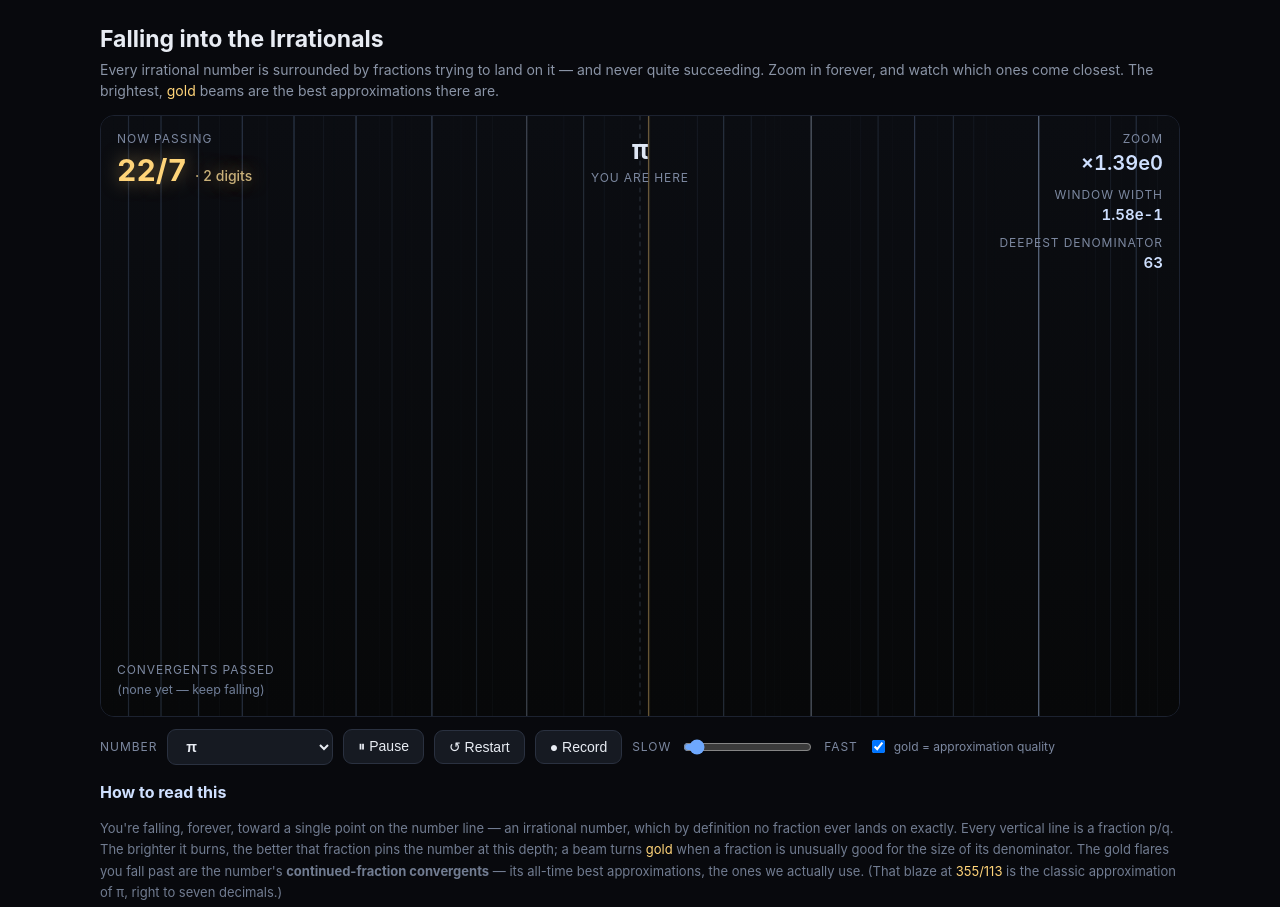
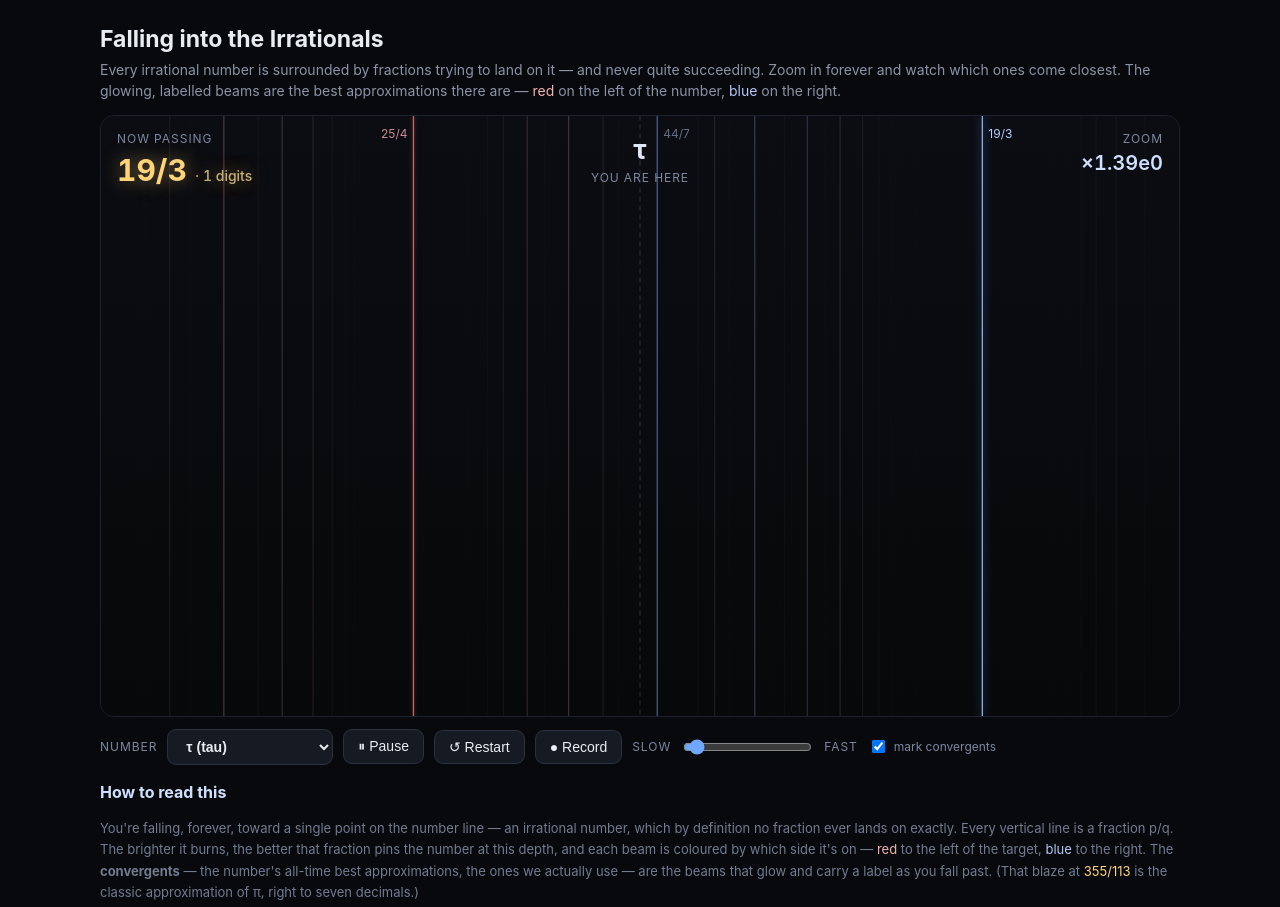
Before and after one commit to mazerakham/falling-into-irrationals, a plain HTML site: page index.html in a window 1280 px wide. Shown: the top 907 px of the page. Drawn offline with Linux system fonts and the light colour scheme; animation ran at ten frames a second.

Commit message:
Update: τ default, red/blue side-coloured glowing convergents with outward labels, edge fade-out, VP9 25Mbps recorder
Co-Authored-By: Claude Opus 4.8 (1M context) <noreply@anthropic.com>

```diff
--- a/index.html
+++ b/index.html
@@ -38,7 +38,7 @@
 <body>
 <div class="wrap">
   <h1>Falling into the Irrationals</h1>
-  <p class="sub">Every irrational number is surrounded by fractions trying to land on it — and never quite succeeding. Zoom in forever, and watch which ones come closest. The brightest, <span class="k">gold</span> beams are the best approximations there are.</p>
+  <p class="sub">Every irrational number is surrounded by fractions trying to land on it — and never quite succeeding. Zoom in forever and watch which ones come closest. The glowing, labelled beams are the best approximations there are — <span style="color:#f2b2b4">red</span> on the left of the number, <span style="color:#b4c7f6">blue</span> on the right.</p>
 
   <div class="stage">
     <canvas id="c"></canvas>
@@ -49,12 +49,6 @@
     <div class="hud target"><div class="sym" id="sym">π</div><div class="lab">you are here</div></div>
     <div class="hud tr">
       <div class="lab">zoom</div><div class="big" id="zoom">×1</div>
-      <div class="lab" style="margin-top:8px">window width</div><div class="big" id="ww" style="font-size:15px">—</div>
-      <div class="lab" style="margin-top:8px">deepest denominator</div><div class="big" id="qmax" style="font-size:15px">—</div>
-    </div>
-    <div class="hud bl">
-      <div class="lab">convergents passed</div>
-      <div class="passed" id="passed">—</div>
     </div>
   </div>
 
@@ -67,22 +61,24 @@
     <span class="lab">slow</span>
     <input id="speed" type="range" min="0.01" max="1.0" step="0.005" value="0.06" />
     <span class="lab">fast</span>
-    <label class="lab" style="display:flex;gap:6px;align-items:center;text-transform:none;letter-spacing:0;cursor:pointer"><input type="checkbox" id="hl" checked> gold = approximation quality</label>
+    <label class="lab" style="display:flex;gap:6px;align-items:center;text-transform:none;letter-spacing:0;cursor:pointer"><input type="checkbox" id="hl" checked> mark convergents</label>
   </div>
 
   <div class="note">
     <h3 style="color:#cfe0ff;font-size:16px;margin:0 0 6px">How to read this</h3>
-    <p>You're falling, forever, toward a single point on the number line — an irrational number, which by definition no fraction ever lands on exactly. Every vertical line is a fraction p/q. The brighter it burns, the better that fraction pins the number at this depth; a beam turns <span class="k">gold</span> when a fraction is unusually good for the size of its denominator. The gold flares you fall past are the number's <b>continued-fraction convergents</b> — its all-time best approximations, the ones we actually use. (That blaze at <span class="k">355/113</span> is the classic approximation of π, right to seven decimals.)</p>
+    <p>You're falling, forever, toward a single point on the number line — an irrational number, which by definition no fraction ever lands on exactly. Every vertical line is a fraction p/q. The brighter it burns, the better that fraction pins the number at this depth, and each beam is coloured by which side it's on — <span style="color:#f2b2b4">red</span> to the left of the target, <span style="color:#b4c7f6">blue</span> to the right. The <b>convergents</b> — the number's all-time best approximations, the ones we actually use — are the beams that glow and carry a label as you fall past. (That blaze at <span class="k">355/113</span> is the classic approximation of π, right to seven decimals.)</p>
     <p><b>Watch them alternate.</b> The convergents always straddle the target — one just above, the next just below, each closer than the last, never two in a row on the same side. The dim ladders between flares are the near-misses climbing toward the next record.</p>
     <p><b>Some numbers won't be caught.</b> The golden ratio <span class="k">φ</span>, <span class="k">√2</span>, and <span class="k">√5</span> are the stubborn ones: their flares are evenly spaced and never especially bright, because they are the hardest numbers in existence to approximate with fractions. <span class="k">e</span> approaches in gentle, widening pulses. <span class="k">π</span> is the wild one — long stretches of near-darkness, then a colossal flare, because its continued fraction hides one freakishly large term that makes 355/113 almost suspiciously good.</p>
-    <p style="color:#5c6679;font-size:12.5px;margin-top:16px;border-top:1px solid #1c2230;padding-top:12px">Drawn live in your browser: a Stern–Brocot descent toward the target, each fraction tinted by its approximation quality D = q·|qα − p|. Drag toward <i>slow</i> for the full meditative fall; hit <i>Record</i> to save a clip.</p>
+    <p style="color:#5c6679;font-size:12.5px;margin-top:16px;border-top:1px solid #1c2230;padding-top:12px">Drawn live in your browser: a Stern–Brocot descent toward the target. Drag toward <i>slow</i> for the full meditative fall; hit <i>Record</i> to save a clip.</p>
   </div>
 </div>
 
 <script>
 function rep(a,n){const o=[];for(let i=0;i<n;i++)o.push(...a);return o;}
 const eCF=[]; for(let k=1;k<20;k++) eCF.push(1,2*k,1);
+function cfTail(value,n){ let x=value-Math.floor(value); const t=[]; for(let i=0;i<n;i++){ if(x<1e-12)break; x=1/x; const a=Math.floor(x); if(a>100000)break; t.push(a); x-=a; } return t; }
 const NUMBERS = {
+  'τ (tau)':      {value:2*Math.PI,           cf:cfTail(2*Math.PI,13)},
   'π':            {value:Math.PI,             cf:[7,15,1,292,1,1,1,2,1,3,1,14,2,1,1,2,2,2,2,1,84,2,1,1,15,3,13]},
   'e':            {value:Math.E,              cf:eCF},
   '√2':           {value:Math.SQRT2,          cf:rep([2],60)},
@@ -142,8 +138,7 @@ let W=0,H=0,DPR=Math.min(2,window.devicePixelRatio||1);
 function resize(){const r=cv.getBoundingClientRect();W=r.width;H=r.height;cv.width=W*DPR;cv.height=H*DPR;ctx.setTransform(DPR,0,0,DPR,0,0);}
 window.addEventListener('resize',resize); resize();
 
-const elNow=document.getElementById('now'),elZoom=document.getElementById('zoom'),elWW=document.getElementById('ww'),
-      elQ=document.getElementById('qmax'),elPassed=document.getElementById('passed');
+const elNow=document.getElementById('now'),elZoom=document.getElementById('zoom');
 const passedSeen=new Set();
 function sci(x){const e=Math.floor(Math.log10(x));return (x/Math.pow(10,e)).toFixed(2)+"e"+e;}
 
@@ -157,38 +152,46 @@ function frame(t){
   const g=ctx.createLinearGradient(0,0,0,H); g.addColorStop(0,'#0b0d12'); g.addColorStop(1,'#070809');
   ctx.fillStyle=g; ctx.fillRect(0,0,W,H); ctx.lineCap='round';
 
-  // one beam per fraction: brightness from prominence, hue→gold from approximation quality, NO thickness encoding
-  const lines=[];
+  // beam per fraction: RED if left of target, BLUE if right. convergents glow in their own side-colour and get a label — nothing else marks them.
+  const conv=[], chaff=[];
   for(const [p,q] of fr){
     const prom=1/(q*q*w);
     const v=smoothstep(PROM_H,PROM_FULL,prom); if(v<=0) continue;
     const x=((p/q)-lo)/w*W;
-    const D=q*q*Math.abs(TARGET-p/q);                    // approximation quality: small = better
-    const gold=hlOn ? 1/(1+Math.pow(D/0.45,1.6)) : 0;    // 0 (blue) … 1 (gold)
-    const a=v*Math.min(1,Math.pow(prom,0.5));            // brightness rises steadily with prominence
-    lines.push([x,a,gold,prom,p,q]);
+    const ef=smoothstep(0,W*0.13,x)*smoothstep(0,W*0.13,W-x); if(ef<=0) continue;  // fade OUT at the edges — no popping
+    const a=v*Math.min(1,Math.pow(prom,0.5))*ef;
+    const left=(TARGET-(p/q))>0;                        // true => fraction lies left of the target
+    if(hlOn && convKey.has(p+"/"+q)) conv.push([p,q,x,prom,a,left]);
+    else chaff.push([x,a,left]);
   }
-  lines.sort((A,B)=>A[2]-B[2]);                          // bluest first, goldest drawn on top
   ctx.lineWidth=1.25;
-  for(const ln of lines){
-    const x=ln[0],a=ln[1],gold=ln[2],prom=ln[3],p=ln[4],q=ln[5];
-    const r=(150+105*gold)|0, gg=(190+20*gold)|0, b=(255-135*gold)|0;
+  for(const c of chaff){                                // faint directional beams
+    const x=c[0],a=c[1],left=c[2];
+    ctx.strokeStyle=(left?'rgba(242,178,180,':'rgba(180,199,246,')+a.toFixed(3)+')';
+    ctx.beginPath(); ctx.moveTo(x,0); ctx.lineTo(x,H); ctx.stroke();
+  }
+  for(const cc of conv){                                // convergents: glow in their side-colour + label (the only marker)
+    const p=cc[0],q=cc[1],x=cc[2],prom=cc[3],a=cc[4],left=cc[5];
+    const glow=left?'rgba(255,110,110,':'rgba(110,165,255,';
+    const line=left?'rgba(255,142,142,':'rgba(150,186,255,';
     ctx.save();
-    if(gold>0.02){ ctx.shadowColor='rgba(255,200,110,'+(a*gold).toFixed(3)+')'; ctx.shadowBlur=18*gold*Math.min(1,prom); }
-    ctx.strokeStyle='rgba('+r+','+gg+','+b+','+a.toFixed(3)+')';
+    ctx.shadowColor=glow+(a*0.95).toFixed(3)+')'; ctx.shadowBlur=17*a*Math.min(1,prom);
+    ctx.strokeStyle=line+Math.min(1,a*1.15).toFixed(3)+')';
     ctx.beginPath(); ctx.moveTo(x,0); ctx.lineTo(x,H); ctx.stroke();
     ctx.restore();
-    if(gold>0.55 && prom>0.2 && convKey.has(p+"/"+q)){ const c=convs.find(cc=>cc.p===p&&cc.q===q);
-      if(c){ ctx.fillStyle='rgba(255,224,150,'+Math.min(1,a+0.2)+')'; ctx.font='12px -apple-system,Segoe UI,Arial'; ctx.fillText(c.label,x+6,22); } }
+    if(prom>0.05){ const o=convs.find(z=>z.p===p&&z.q===q);
+      if(o){ ctx.fillStyle=(left?'rgba(255,178,178,':'rgba(182,206,255,')+Math.min(1,a+0.15).toFixed(3)+')';
+        ctx.font='12px -apple-system,Segoe UI,Arial';
+        ctx.textAlign=left?'right':'left';
+        ctx.fillText(o.label, x+(left?-6:6), 22);
+        ctx.textAlign='left'; } }
   }
   ctx.strokeStyle='rgba(120,140,170,0.30)'; ctx.lineWidth=1; ctx.setLineDash([4,5]);
   ctx.beginPath(); ctx.moveTo(W/2,0); ctx.lineTo(W/2,H); ctx.stroke(); ctx.setLineDash([]);
 
   let gov=null; for(const c of convs){ if(c.delta<w/2 && (!gov||c.q<gov.q)) gov=c; }
   elNow.innerHTML = (gov ? (gov.label+' <small>· '+gov.digits+' digits</small>') : '—') + (atBottom?' <small style="color:#7c88a0">· floor reached</small>':'');
-  elZoom.textContent='×'+sci(W0/w); elWW.textContent=sci(w); elQ.textContent=Math.round(Qmax).toLocaleString();
-  const passed=convs.filter(c=>c.delta>=w/2);
-  elPassed.innerHTML = passed.length ? passed.slice(-9).map(c=>'<b>'+c.label+'</b>').join(' &nbsp;›&nbsp; ') : '(none yet — keep falling)';
+  elZoom.textContent='×'+sci(W0/w);
 
   if(running && !atBottom){ w*=Math.pow(10,-dps*dt); if(w<1e-13){ w=1e-13; atBottom=true; } }
   requestAnimationFrame(frame);
@@ -208,8 +211,10 @@ let rec=null, chunks=[];
 const recBtn=document.getElementById('rec');
 recBtn.onclick=()=>{
   if(rec && rec.state==='recording'){ rec.stop(); return; }
-  const stream=cv.captureStream(30);
-  rec=new MediaRecorder(stream,{mimeType:'video/webm'}); chunks=[];
+  const stream=cv.captureStream(60);
+  const _t=['video/webm;codecs=vp9','video/webm;codecs=vp8','video/webm'];
+  const _m=_t.find(t=>MediaRecorder.isTypeSupported&&MediaRecorder.isTypeSupported(t))||'video/webm';
+  rec=new MediaRecorder(stream,{mimeType:_m, videoBitsPerSecond:25000000}); chunks=[];
   rec.ondataavailable=e=>{ if(e.data.size) chunks.push(e.data); };
   rec.onstop=()=>{ const blob=new Blob(chunks,{type:'video/webm'});
     const a=document.createElement('a'); a.href=URL.createObjectURL(blob);
@@ -218,7 +223,7 @@ recBtn.onclick=()=>{
   rec.start(); recBtn.textContent='⏹ Stop & save'; recBtn.classList.add('recording');
 };
 
-setNumber('π');
+sel.value='τ (tau)'; setNumber('τ (tau)');
 requestAnimationFrame(frame);
 </script>
 </body>
```
